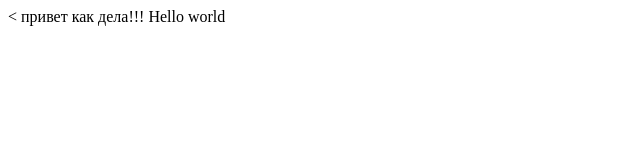
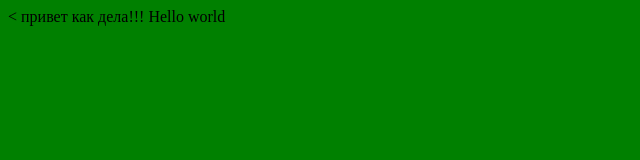
Before and after one commit to f4kell/index, a plain HTML site: page index.html in a window 1280 px wide. Shown: the whole page, without its empty margins (0-640 px from the left). Drawn offline with Linux system fonts and the light colour scheme.

Commit message:
изменили фон на зеленый

```diff
--- a/index.html
+++ b/index.html
@@ -3,6 +3,7 @@
 <head>
 	<meta charset="UTF-8">
 	<title>Document</title>
+	<link rel="stylesheet" type="text/css" href="style.css">
 </head>
 <body>
 	привет как дела!!!
--- a/style.css
+++ b/style.css
@@ -0,0 +1,3 @@
+body{
+	background: green;
+}
```
